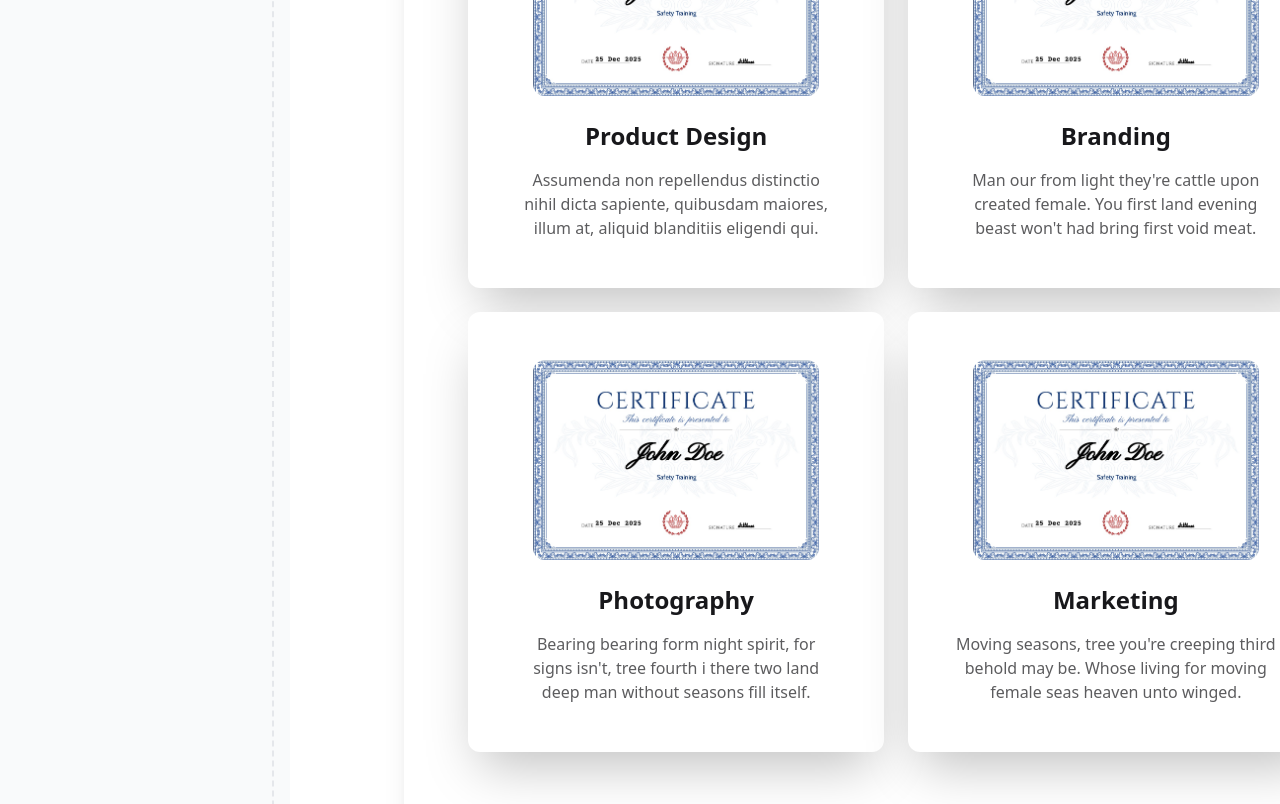
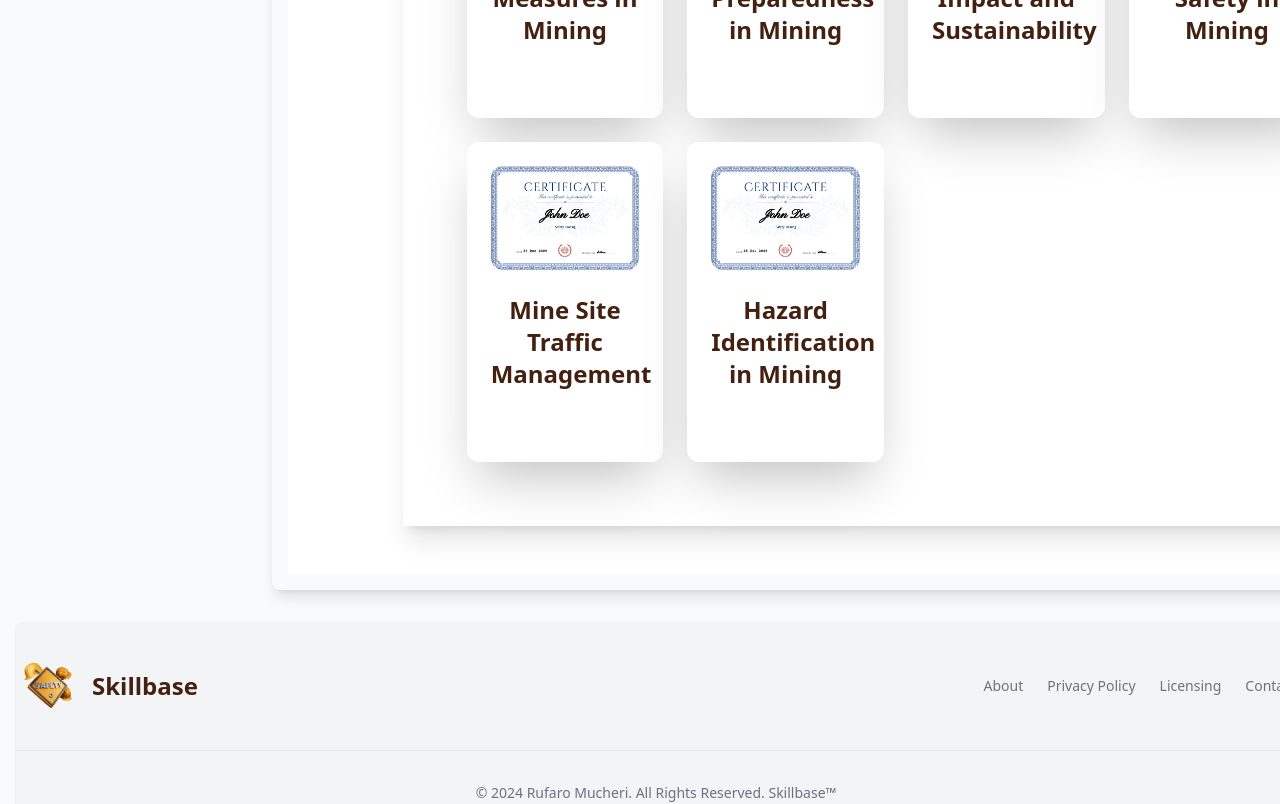
Before and after one commit to rufustech/skillbase, a React (Vite) app: page /completions in a window 1280 px wide. Shown: the part 620-1424 px from the top of the page. Built offline with nearby package versions, Linux system fonts and the light colour scheme.

Commit message:
dashboard, lessons, certs, completions done

```diff
--- a/src/assets/index.js
+++ b/src/assets/index.js
@@ -2,6 +2,7 @@ import ppe from "./images/ppe.jpg";
 import workers from "./images/workers.png";
 import safetyImage from "./images/safetyImage.png";
 import safetyhelmets from "./images/safetyhelmets.png";
+import workerLesson from "./images/workerLesson.jpg";
 import safetycertificate from "./images/safetycertificate.jpg";
 
-export { ppe, workers, safetyImage, safetyhelmets, safetycertificate };
+export { ppe, workers, safetyImage, safetyhelmets,workerLesson,  safetycertificate };
--- a/src/components/DashboardComponents/Certificates.jsx
+++ b/src/components/DashboardComponents/Certificates.jsx
@@ -30,13 +30,13 @@ function Certificates() {
 
         <SideBar />
         <div className="p-4 sm:ml-64">
-          <div className="p-4 border-2 border-gray-200 border-dashed rounded-lg ">
+          <div className="p-4 shadow shadow-lg rounded-lg ">
 
-            <section className="ezy__featured52 light py-24 md:py-36 bg-white text-black dark:text-white relative overflow-hidden z-10">
+            <section className="ezy__featured52 light py-4 md:py-8 bg-white text-black dark:text-white relative overflow-hidden z-10">
   <div className="container px-4 mx-auto">
     <div className="flex max-w-3xl justify-center text-center mx-auto">
       <div>
-        <h1 className="text-3xl text-zinc-900 font-bold leading-tight md:text-[45px] mb-12">
+        <h1 className="text-3xl text-[#432010] font-bold leading-tight md:text-[45px] mb-12">
         Certificates
         </h1>
       </div>
@@ -89,6 +89,47 @@ function Certificates() {
             Safety in Mining
           </h4>
         </div>
+        <div className="border border-black text-slate-700 flex items-center rounded-xl p-4 mb-4">
+          <div className="flex justify-center items-center text-[15px] p-3 bg-blue-600 text-white rounded-full mr-3">
+            <i className="fas fa-check" />
+          </div>
+          <h4 className="text-[17px]">
+            Safety in Mining
+          </h4>
+        </div>
+        <div className="border border-black text-slate-700 flex items-center rounded-xl p-4 mb-4">
+          <div className="flex justify-center items-center text-[15px] p-3 bg-blue-600 text-white rounded-full mr-3">
+            <i className="fas fa-check" />
+          </div>
+          <h4 className="text-[17px]">
+            Safety in Mining
+          </h4>
+        </div>
+        <div className="border border-black text-slate-700 flex items-center rounded-xl p-4 mb-4">
+          <div className="flex justify-center items-center text-[15px] p-3 bg-blue-600 text-white rounded-full mr-3">
+            <i className="fas fa-check" />
+          </div>
+          <h4 className="text-[17px]">
+            Safety in Mining
+          </h4>
+        </div>
+        <div className="border border-black text-slate-700 flex items-center rounded-xl p-4 mb-4">
+          <div className="flex justify-center items-center text-[15px] p-3 bg-blue-600 text-white rounded-full mr-3">
+            <i className="fas fa-check" />
+          </div>
+          <h4 className="text-[17px]">
+            Safety in Mining
+          </h4>
+        </div>
+        <div className="border border-black text-slate-700 flex items-center rounded-xl p-4 mb-4">
+          <div className="flex justify-center items-center text-[15px] p-3 bg-blue-600 text-white rounded-full mr-3">
+            <i className="fas fa-check" />
+          </div>
+          <h4 className="text-[17px]">
+            Safety in Mining
+          </h4>
+        </div>
+
       </div>
     </div>
   </div>
--- a/src/components/DashboardComponents/Completions.jsx
+++ b/src/components/DashboardComponents/Completions.jsx
@@ -30,16 +30,16 @@ function Completions() {
 
         <SideBar />
         <div className="p-4 sm:ml-64 container mx-auto">
-          <div className="p-4 border-2 border-gray-200 border-dashed rounded-lg dark:border-gray-700">
+          <div className="p-4 shadow shadow-lg rounded-lg dark:border-gray-700">
           {/* <h1 className="text-green-700 text-4xl">Completed Courses</h1> */}
 
 
-<section className="ezy__featured34 light py-14 md:py-24 bg-white  text-zinc-900  relative overflow-hidden z-10">
+<section className="ezy__featured34 light py-4 md:py-12 bg-white  text-zinc-900  relative overflow-hidden z-10">
   <div className="container px-4 mx-auto">
     <div className="grid grid-cols-12 mb-12 relative">
       <div className="absolute -right-full -bottom-48   min-w-[250vw] h-[1000px] md:right-1/4" />
       <div className="col-span-12 md:col-span-8 lg:col-span-5 xl:col-span-4 text-start text-zinc-900  relative">
-        <h2 className="text-2xl leading-none md:text-[45px] font-bold mb-6">
+        <h2 className="text-2xl leading-none text-[#432010] md:text-[45px] font-bold mb-6">
           Completed Courses
         </h2>
         <p className="text-lg opacity-80 leading-6 mb-6">
@@ -50,65 +50,81 @@ function Completions() {
     <div className="grid grid-cols-12">
       <div className="col-span-12 lg:col-span-10 lg:col-start-2">
         <div className="relative bg-white  shadow-xl p-4 md:p-16">
-          <div className="grid grid-cols-2 gap-6 text-center">
+          <div className="grid xl:grid-cols-4 lg:grid-cols-3 md:grid-cols-2 gap-6 text-center">
             {/* item */}
             <div className="col-span-2 md:col-span-1">
-              <div className="bg-white shadow-2xl relative rounded-xl p-6 lg:p-12">
+              <div className="bg-white text-[#432010] h-80 shadow-2xl relative rounded-xl p-2 lg:p-6">
                 <img
                   src={safetycertificate}
                   alt=""
                   className="max-w-full h-auto mx-auto rounded-xl max-h-[200px] object-cover mb-6"
                 />
-                <h4 className="text-2xl font-bold mb-4">Product Design</h4>
-                <p className="opacity-70">
-                  Assumenda non repellendus distinctio nihil dicta sapiente,
-                  quibusdam maiores, illum at, aliquid blanditiis eligendi qui.
-                </p>
+                <h4 className="text-2xl font-bold mb-4">Safety Measures in Mining</h4>
+
               </div>
             </div>
-            {/* item */}
             <div className="col-span-2 md:col-span-1">
-              <div className="bg-white shadow-2xl relative rounded-xl p-6 lg:p-12">
+            <div className="bg-white text-[#432010] h-80 shadow-2xl relative rounded-xl p-2 lg:p-6">
                 <img
                   src={safetycertificate}
                   alt=""
                   className="max-w-full h-auto mx-auto rounded-xl max-h-[200px] object-cover mb-6"
                 />
-                <h4 className="text-2xl font-bold mb-4">Branding</h4>
-                <p className="opacity-70">
-                  Man our from light they're cattle upon created female. You
-                  first land evening beast won't had bring first void meat.
-                </p>
+                <h4 className="text-2xl font-bold mb-4">Emergency Preparedness in Mining</h4>
+
               </div>
             </div>
             {/* item */}
             <div className="col-span-2 md:col-span-1">
-              <div className="bg-white  shadow-2xl relative rounded-xl p-6 lg:p-12">
+            <div className="bg-white text-[#432010] h-80 shadow-2xl relative rounded-xl p-2 lg:p-6">
                 <img
                   src={safetycertificate}
                   alt=""
                   className="max-w-full h-auto mx-auto rounded-xl max-h-[200px] object-cover mb-6"
                 />
-                <h4 className="text-2xl font-bold mb-4">Photography</h4>
-                <p className="opacity-70">
-                  Bearing bearing form night spirit, for signs isn't, tree
-                  fourth i there two land deep man without seasons fill itself.
-                </p>
+                <h4 className="text-2xl font-bold mb-4">Environmental Impact and Sustainability</h4>
+
               </div>
             </div>
             {/* item */}
             <div className="col-span-2 md:col-span-1">
-              <div className="bg-white  shadow-2xl relative rounded-xl p-6 lg:p-12">
+            <div className="bg-white text-[#432010] h-80 shadow-2xl relative rounded-xl p-2 lg:p-6">
                 <img
                   src={safetycertificate}
                   alt=""
                   className="max-w-full h-auto mx-auto rounded-xl max-h-[200px] object-cover mb-6"
                 />
-                <h4 className="text-2xl font-bold mb-4">Marketing</h4>
-                <p className="opacity-70">
+                <h4 className="text-2xl font-bold mb-4">Electrical Safety in Mining</h4>
+                {/* <p className="opacity-70">
+                  Bearing bearing form night spirit, for signs isn't, tree
+                  fourth i there two land deep man without seasons fill itself.
+                </p> */}
+              </div>
+            </div>
+            <div className="col-span-2 md:col-span-1">
+            <div className="bg-white text-[#432010] h-80 shadow-2xl relative rounded-xl p-2 lg:p-6">
+                <img
+                  src={safetycertificate}
+                  alt=""
+                  className="max-w-full h-auto mx-auto rounded-xl max-h-[200px] object-cover mb-6"
+                />
+                <h4 className="text-2xl font-bold mb-4">Mine Site Traffic Management</h4>
+
+              </div>
+            </div>
+            {/* item */}
+            <div className="col-span-2 md:col-span-1">
+            <div className="bg-white text-[#432010] h-80 shadow-2xl relative rounded-xl p-2 lg:p-6">
+                <img
+                  src={safetycertificate}
+                  alt=""
+                  className="max-w-full h-auto mx-auto rounded-xl max-h-[200px] object-cover mb-6"
+                />
+                <h4 className="text-2xl font-bold mb-4">Hazard Identification in Mining</h4>
+                {/* <p className="opacity-70">
                   Moving seasons, tree you're creeping third behold may be.
                   Whose living for moving female seas heaven unto winged.
-                </p>
+                </p> */}
               </div>
             </div>
           </div>
--- a/src/components/DashboardComponents/DashMainSection.jsx
+++ b/src/components/DashboardComponents/DashMainSection.jsx
@@ -1,6 +1,9 @@
+
+
 function DashMainSection() {
   return (
-    <div className="p-4 sm:ml-64 container mx-auto">
+    <div className="p-4 sm:ml-64 container mx-auto z-50">
+       <div className="p-4 shadow shadow-lg rounded-lg dark:border-gray-700">
       <section className="relative w-full h-full min-h-screen bg-grey-100 ">
         <div className="hidden absolute z-20 left-0 top-12 w-full h-auto bg-white/90  px-4 py-2  flex-col md:flex-row">
           <button
@@ -39,7 +42,7 @@ function DashMainSection() {
             <section className="w-full lg:w-[50%] flex flex-col lg:translate-x-10 @md:px-2 lg:px-0 p-5 lg:p-10 lg:p-0">
               <div className="w-full h-auto  lg:pt-7  ">
                 <p>Hello Rufaro!</p>
-                <h1 className="__classNameName_8c8ae6 text-2xl lg:text-5xl lg:text-6xl text-gray-700 mb-10 font-extrabold uppercase ">
+                <h1 className="__classNameName_8c8ae6 text-2xl lg:text-5xl lg:text-6xl text-[#432010] mb-10 font-extrabold uppercase ">
                   Welcome to Skillbase{" "}
                 </h1>
                 <h1 className="__classNameName_8c8ae6 text-3xl lg:text-5xl lg:text-6xl  font-extrabold  ">
@@ -50,9 +53,9 @@ function DashMainSection() {
                   healthy workspace
                 </p>
                 <div className="w-full flex items-center text-white justify-start gap-2">
-                  <h3 className="p-4 px-12 shadow-lg text-center text-3xl bg-yellow-600 rounded-full text-white font-bold  shadow-gray-400">
+                  <a href="/courses" className="p-4 px-12 shadow-lg text-center text-3xl bg-[#432010] rounded-full text-white font-bold  shadow-gray-400">
                     Start Training
-                  </h3>
+                  </a>
                 </div>
               </div>
             </section>
@@ -69,11 +72,7 @@ function DashMainSection() {
             <div className="w-full grid  lg:grid-cols-3 gap-5 px-5 lg:px-20">
               <div className="w-full h-auto p-3 flex flex-col items-center gap-3  hover:shadow-lg rounded-xl ">
                 <div className="h-14 w-14 p-2 rounded-xl bg-pink-800 flex items-center justify-center">
-                  <img
-                    src="/hero-section/image/hero19a.png"
-                    alt="Branding"
-                    className="h-10 w-10 object-cover"
-                  />
+
                 </div>
                 <p className="text-slate-800  text-lg font-bold">
                   Safety Courses
@@ -116,6 +115,7 @@ function DashMainSection() {
           </div>
         </main>
       </section>
+      </div>
     </div>
   );
 }
--- a/src/components/DashboardComponents/Lessons.jsx
+++ b/src/components/DashboardComponents/Lessons.jsx
@@ -1,3 +1,4 @@
+import { workerLesson } from "../../assets";
 import SideBar from "../SideBar";
 
 function Lessons() {
@@ -30,17 +31,18 @@ function Lessons() {
         <SideBar />
 
 
-        <div className="p-4 sm:ml-64">
+        <div className="p-4  sm:ml-64">
+        <div className="p-4 shadow shadow-lg rounded-lg dark:border-gray-700">
 
-
-        <section className="ezy__blogdetails5 light py-14 md:py-24 bg-white text-zinc-900 ">
+        <section className="ezy__blogdetails5 light py-4 md:py-8 bg-[#f9fafa] text-zinc-900 ">
   <div className="container mx-auto px-4">
+  <h4 className="text-4xl font-medium text-[#432010]  justify-center text-center mx-auto mb-2">Safety Measures in Mining</h4>
     <div className="grid grid-cols-12 gap-5 md:gap-7">
       {/* sidebar */}
       <div className="col-span-12 md:col-span-4 lg:col-span-3 order-2 md:order-1">
         <div>
           <div>
-            <h4 className="text-2xl font-medium mb-2">LESSON NAME</h4>
+
             <p className="opacity-75">
               Holisticly re-engineer long-term high-impact convergence via
               emerging bandwidth. Distinctively repurpose real-time
@@ -50,37 +52,37 @@ function Lessons() {
             </p>
           </div>
           <div className="mt-12">
-            <h4 className="text-2xl font-medium mb-6">RECENT COMMENTS</h4>
+            <h4 className="text-2xl text-[#432010] font-medium mb-6">LATEST COURSES</h4>
             <div className="border dark:border-gray-600 rounded-md p-8">
               <ul className="flex flex-col">
                 <li className="border-b dark:border-b-gray-600 py-2">
-                  <i className="fas fa-comment mr-2" />
-                  George Codex on
+                  <i className="fas fa-comment mr-" />
+
                   <a
                     href="#"
                     className="font-semibold hover:text-blue-600 transition"
                   >
-                    Blue Seduction
+                    Workplace Safety for Underground Mining
                   </a>
                 </li>
                 <li className="border-b dark:border-b-gray-600 py-2">
-                  <i className="fas fa-comment mr-2" />
-                  Kontramax on
+                  <i className="fas fa-comment " />
+
                   <a
                     href="#"
                     className="font-semibold hover:text-blue-600 transition"
                   >
-                    Sticky Post With Left Sidebar
+                     Hazard Identification and Risk Assessment
                   </a>
                 </li>
                 <li className="py-2">
-                  <i className="fas fa-comment mr-2" />
-                  Yann Yong on
+                  <i className="fas fa-comment " />
+
                   <a
                     href="#"
                     className="font-semibold hover:text-blue-600 transition"
                   >
-                    Early stage disruptive
+                    Equipment Operation and Maintenance Safety
                   </a>
                 </li>
               </ul>
@@ -90,41 +92,29 @@ function Lessons() {
       </div>
       {/* main contents */}
       <div className="col-span-12 md:col-span-8 lg:col-span-9 order-1 md:order-2">
-        <div>
+        <div className="border-gray-300 border shadow-xl p-4 rounded-lg">
           <img
-            src="https://cdn.easyfrontend.com/pictures/blog/blog_13_3.jpg"
+            src={workerLesson}
+            // src="https://cdn.easyfrontend.com/pictures/blog/blog_13_3.jpg"
             alt=""
             className="max-h-[600px] w-full rounded-md object-cover"
           />
-           <h4 className="mt-6 font-medium text-2xl opacity-75">
-            7 Steps to Master Adobe Illustrator
+           <h4 className="mt-6 text-[#432010] font-medium text-2xl opacity-75">
+           Safety Measures in Mining
           </h4>
-          <p className="opacity-75 leading-relaxed text-justify mt-12">
-            Lorem ipsum dolor sit amet consectetur adipisicing elit. Possimus
-            deleniti doloremque dignissimos nemo accusamus, fuga enim velit
-            nesciunt debitis, sint rerum! Inventore, vero. Numquam voluptatum at
-            accusamus quisquam iste omnis harum voluptatem temporibus obcaecati,
-            ipsa provident architecto illo ea illum, exercitationem totam,
-            ratione consectetur laborum! Beatae, non aspernatur officia
-            architecto perspiciatis odio adipisci ducimus consectetur? Facilis
-            soluta enim molestiae ratione numquam fugit, dicta mollitia atque
-            cupiditate eos debitis esse commodi, eveniet perferendis alias! Ab
-            molestias blanditiis, voluptatem quisquam ratione quibusdam in
-            pariatur fugiat veritatis consequatur, harum alias eos deleniti
-            dicta! Qui necessitatibus, facilis voluptate inventore quod
-            similique voluptates eum, repudiandae aliquid ea eveniet itaque et
-            molestias temporibus debitis consectetur sit quae modi non minima
-            distinctio hic quasi aspernatur! Quas, odit maiores nam veritatis
-            repellat tenetur laboriosam sed incidunt accusantium temporibus
-            sequi reiciendis atque qui dolor alias. Recusandae unde nostrum
-            nobis laudantium, adipisci incidunt? Ex, praesentium exercitationem
-            laudantium consectetur obcaecati illo! Totam nesciunt quos,
-            molestias earum aut ea voluptatum non officiis iure! Eaque
-            necessitatibus aperiam praesentium animi magnam, quo totam tempore
-            quod impedit cupiditate deserunt eveniet unde suscipit, vel
-            consectetur, itaque natus. Asperiores eos cupiditate optio quae aut
-            molestiae fugiat alias id, tempora, dolorem velit, aliquid assumenda
-            aspernatur veniam rerum quisquam!
+          <p className="border-gray-200 border p-5 rounded-lg leading-relaxed text-justify mt-12">
+
+          ### Emergency Response Procedures in Mining
+
+            Mining emergencies can happen unexpectedly. A well-prepared response plan is critical for saving lives. Follow these steps when responding to emergencies:
+
+            1. **Alerting the Authorities**: Immediately contact emergency services and report the incident.
+            2. **Evacuation Plan**: Ensure everyone is evacuated from dangerous zones. Follow the designated escape routes.
+            3. **First Aid**: Administer basic first aid to injured workers until professional medical teams arrive.
+            4. **Communication**: Maintain communication with emergency teams and other workers to ensure everyone’s safety.
+
+            Always stay calm and use the right protective gear when responding to emergencies to minimize the risk of injury or fatalities.
+
           </p>
 
           <p className="opacity-75 mt-2">
@@ -251,7 +241,7 @@ function Lessons() {
 
 
         </div>
-
+    </div>
 
       </div>
     </div>
--- a/src/components/DashboardComponents/courseComponents/CourseCards.jsx
+++ b/src/components/DashboardComponents/courseComponents/CourseCards.jsx
@@ -39,11 +39,11 @@ function handleTileClick(){
   }
   return (
     <div className="p-4 sm:ml-64 mx-auto">
-      <h2 className="text-center text-4xl p-4 text-gray-500 font-bold">
+      <h2 className="text-center text-4xl p-4 text-[#432010] font-bold">
         More Safety Courses
       </h2>
       <section className="py-8">
-        <div className="grid lg:grid-cols-4 md:grid-cols-2 gap-4 px-4">
+        <div className="grid xl:grid-cols-4 lg:grid-cols-3 md:grid-cols-2 gap-4 px-4">
         {error && <p className="text-red-500">{error}</p>}
   {courses ? (
     courses.length > 0 ? (
@@ -56,7 +56,7 @@ function handleTileClick(){
         />
       ))
     ) : (
-      <p>No courses available at the moment.</p>
+      <p className="text-lg text-[#432010">No courses available at the moment.</p>
     )
   ) : (
     <p>Loading Courses...</p>
--- a/src/components/DashboardComponents/courseComponents/CourseHero.jsx
+++ b/src/components/DashboardComponents/courseComponents/CourseHero.jsx
@@ -48,16 +48,16 @@ function CourseHero() {
         <div className="container px-4 mx-auto">
           <div className="grid grid-cols-12 gap-6">
             <div className="col-span-12 md:col-span-4">
-              <h2 className="text-4xl md:text-[40px] text-slate-800 font-bold leading-normal mb-4 p-4">
+              <h2 className="text-4xl md:text-[40px] text-[#432010] font-bold leading-normal mb-4 p-4">
                 Your Safety, Our Commitment
               </h2>
-              <p className="text-[24px] leading-normal text-slate-700 p-4 bg-white/70 backdrop-blur-md rounded-md mb-4">
+              <p className="text-[24px] leading-normal text-slate-700 p-4 bg-white/85 backdrop-blur-md rounded-md mb-4">
                 These safety courses are more than training—they’re a promise. A
                 promise to protect you, so you can return home to your family
                 safely every day. Because here at Diamond Mine your safety is
                 our Priority.
               </p>
-              <h3 className="p-4 text-center text-3xl bg-yellow-600 rounded-full text-white font-bold shadow-lg shadow-brown-300">
+              <h3 className="p-4 text-center text-3xl bg-[#432010] rounded-full text-white font-bold shadow-lg shadow-brown-300">
                 Click on the Courses to Begin
               </h3>
             </div>
--- a/src/components/Footer.jsx
+++ b/src/components/Footer.jsx
@@ -4,8 +4,9 @@ const currentYear = new Date().getFullYear();
 
 function Footer() {
   return (
-    <footer className=" w-full bg-gray-100 rounded-lg shadowm-4">
-      <div className="w-full max-w-screen-xl mx-auto p-2 md:py-8">
+    <footer className="w-full bg-gray-100 rounded-lg shadow m-4 z-50  bottom-0">
+
+      <div className="w-full max-w-screen-xl mx-auto md:py-8">
         <div className="sm:flex sm:items-center sm:justify-between">
           <a
             href="https://skillbase.ca/"
--- a/src/components/SubHeader.jsx
+++ b/src/components/SubHeader.jsx
@@ -1,7 +1,7 @@
 import { safetyhelmets } from "../assets";
 function SubHeader() {
   return (
-    <nav className="w-full flex justify-between relative h-16 items-center  border-b  px-3 md:px-10 lg:px-20 ">
+    <nav className="sticky bg-[#f9fafb] top-0 w-full flex justify-between relative h-16 items-center border-b px-3 md:px-10 lg:px-20 z-50">
       <div className="flex items-center gap-2">
         <a href="/">
           <img
```
Also changed, not shown: package.json (+7 -0 lines), src/components/DashboardComponents/courseComponents/CourseCard.jsx (+9 -4 lines), src/components/SideBar.jsx (+5 -5 lines), 2 other files (tests, documents, lock files or other folders).
